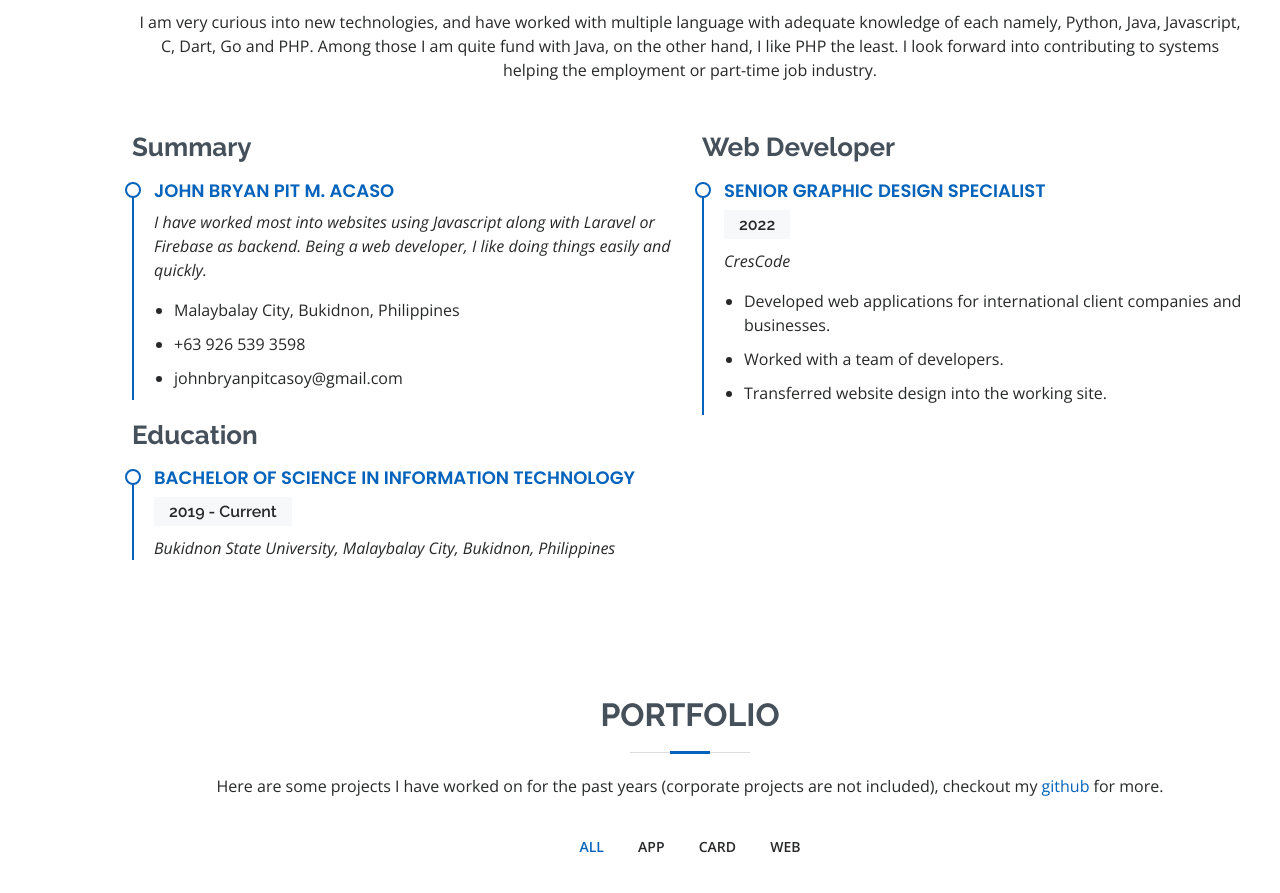
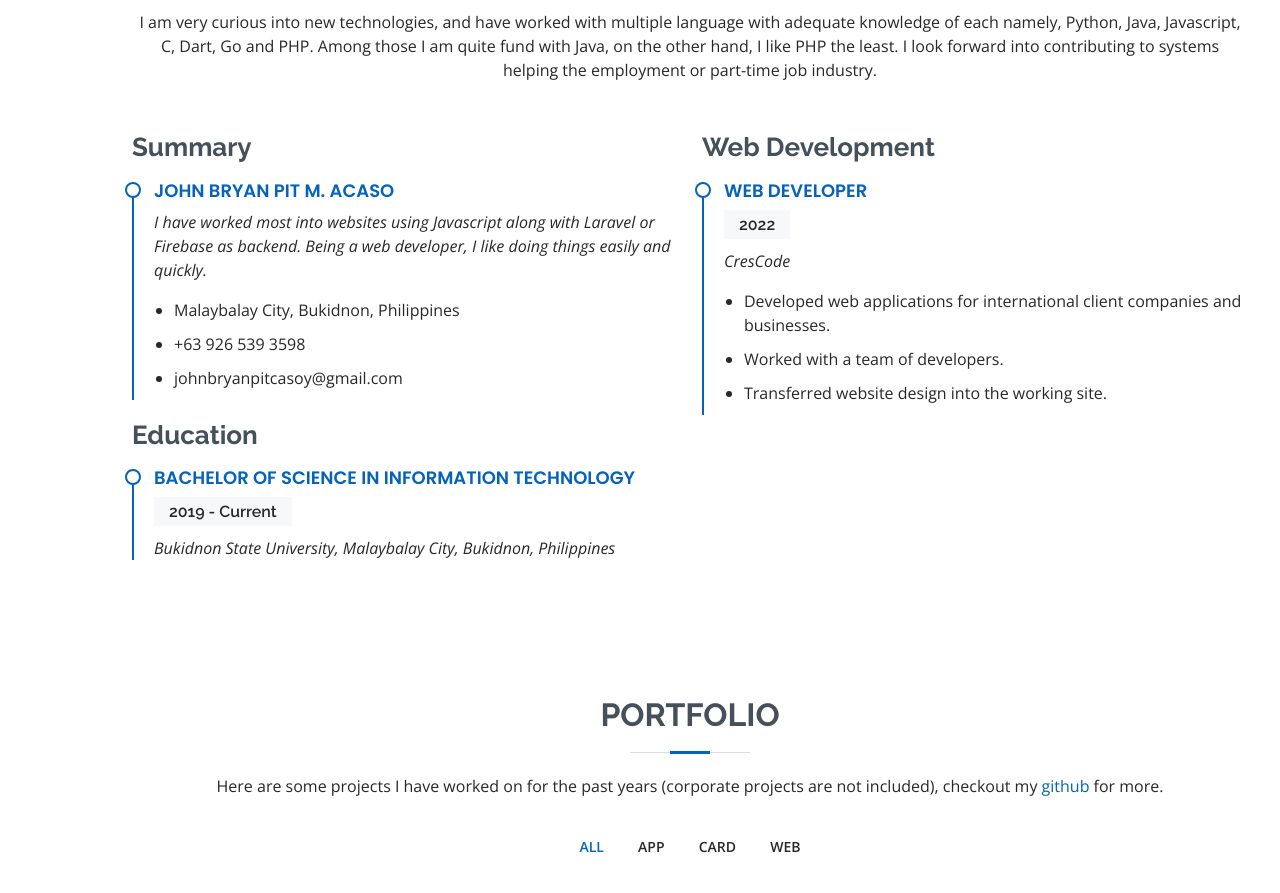
Before and after one commit to boogeymanCoder/boogeymanCoder.github.io, a plain HTML site: page index.html in a window 1280 px wide. Shown: the part 2180-3073 px from the top of the page. Drawn offline with nearby package versions, Linux system fonts and the light colour scheme.

Commit message:
changed some words

```diff
--- a/index.html
+++ b/index.html
@@ -474,9 +474,9 @@
               </div>
             </div>
             <div class="col-lg-6">
-              <h3 class="resume-title">Web Developer</h3>
+              <h3 class="resume-title">Web Development</h3>
               <div class="resume-item">
-                <h4>Senior graphic design specialist</h4>
+                <h4>Web Developer</h4>
                 <h5>2022</h5>
                 <p><em>CresCode </em></p>
                 <ul>
```
